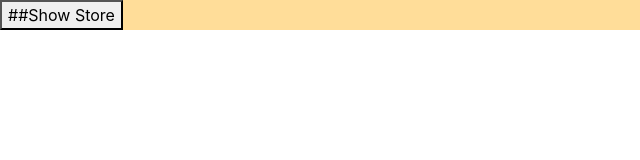
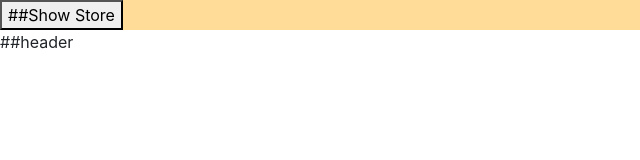
Before and after one commit to ArtyomSavchenkoV/todo-manager, a React app: page / in a window 1280 px wide. Shown: the full height of the page, 0-640 px from the left. Built offline with nearby package versions, Linux system fonts and the light colour scheme.

Commit message:
Add header.

```diff
--- a/src/components/app/controller.js
+++ b/src/components/app/controller.js
@@ -4,6 +4,7 @@ import compose from '../../utils/compose';
 import { withLocalizationService } from '../hoc';
 
 import DeveloperTools from '../developer-tools';
+import Header from '../header';
 
 import Layout from './views/layout';
 
@@ -14,9 +15,13 @@ const App = ({
 }) => {
 
     const developerTools = appState.isDeveloping ? <DeveloperTools /> : null;
+    const header = <Header />;
 
     return (
-        <Layout developerTools={developerTools}/>
+        <Layout
+            developerTools={developerTools}
+            header={header}
+        />
     );
 };
 
--- a/src/components/app/views/layout/layout.js
+++ b/src/components/app/views/layout/layout.js
@@ -3,7 +3,8 @@ import React from 'react';
 import './layout.scss';
 
 const Layout = ({
-    developerTools = null
+    developerTools,
+    header
 }) => {
     const developerToolsContainer = developerTools !== null ? (
         <div className="developer-tools-container">
@@ -14,6 +15,9 @@ const Layout = ({
     return (
         <div className="app">
             {developerToolsContainer}
+            <div className="header-container">
+                {header}
+            </div>
         </div>
     );
 };
--- a/src/components/app/views/layout/layout.scss
+++ b/src/components/app/views/layout/layout.scss
@@ -3,4 +3,6 @@
     .developer-tools-container {
         background-color: #fd9;
     }
+    .header-container {
+    }
 }
--- /dev/null
+++ b/src/components/header/controller.js
@@ -0,0 +1,14 @@
+import React from 'react';
+
+import Layout from './views/layout';
+
+
+const Controller = () => {
+
+    return (
+        <Layout />
+    );
+};
+
+
+export default Controller;
--- /dev/null
+++ b/src/components/header/index.js
@@ -0,0 +1,3 @@
+import Component from './controller';
+
+export default Component;
--- /dev/null
+++ b/src/components/header/views/layout/index.js
@@ -0,0 +1,3 @@
+import Layout from './layout';
+
+export default Layout;
--- /dev/null
+++ b/src/components/header/views/layout/layout.js
@@ -0,0 +1,17 @@
+import React from 'react';
+
+import './layout.scss';
+
+
+const Layout = () => {
+
+    //TODO: remove hardcode
+    return (
+        <div className="header">
+            ##header
+        </div>
+    );
+};
+
+
+export default Layout;
--- /dev/null
+++ b/src/components/header/views/layout/layout.scss
@@ -0,0 +1,3 @@
+.header {
+
+}
```
